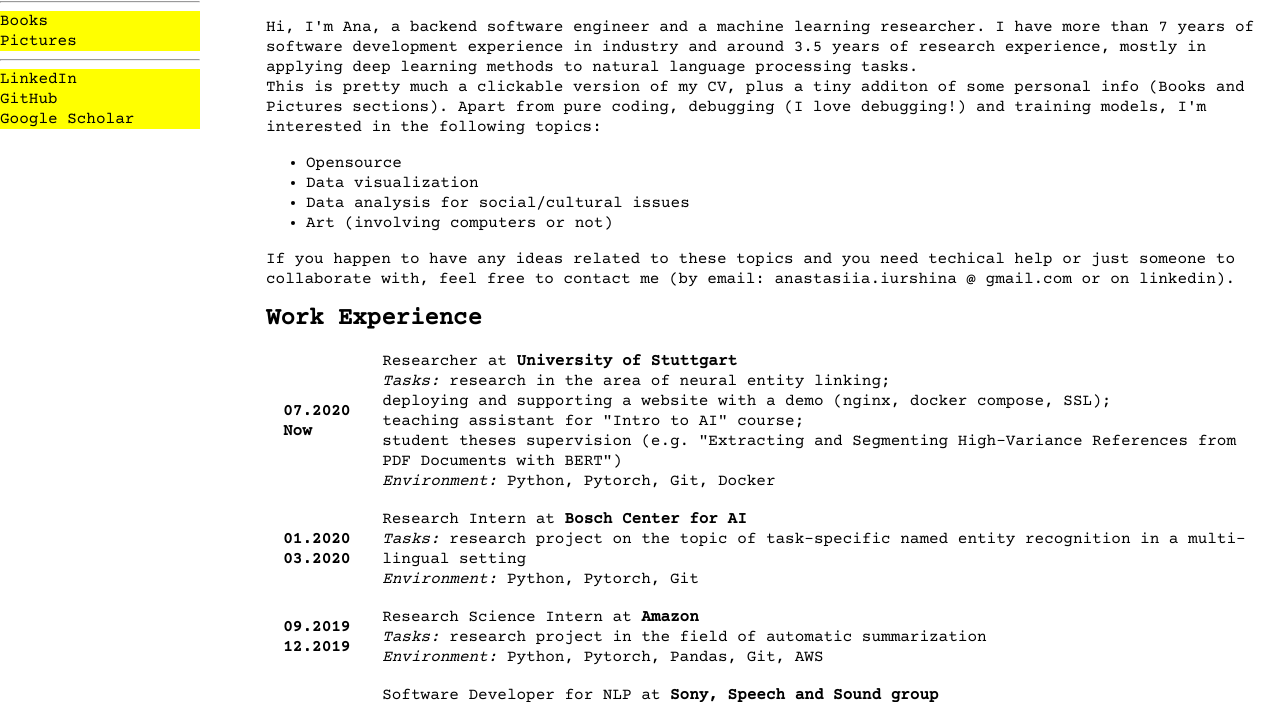
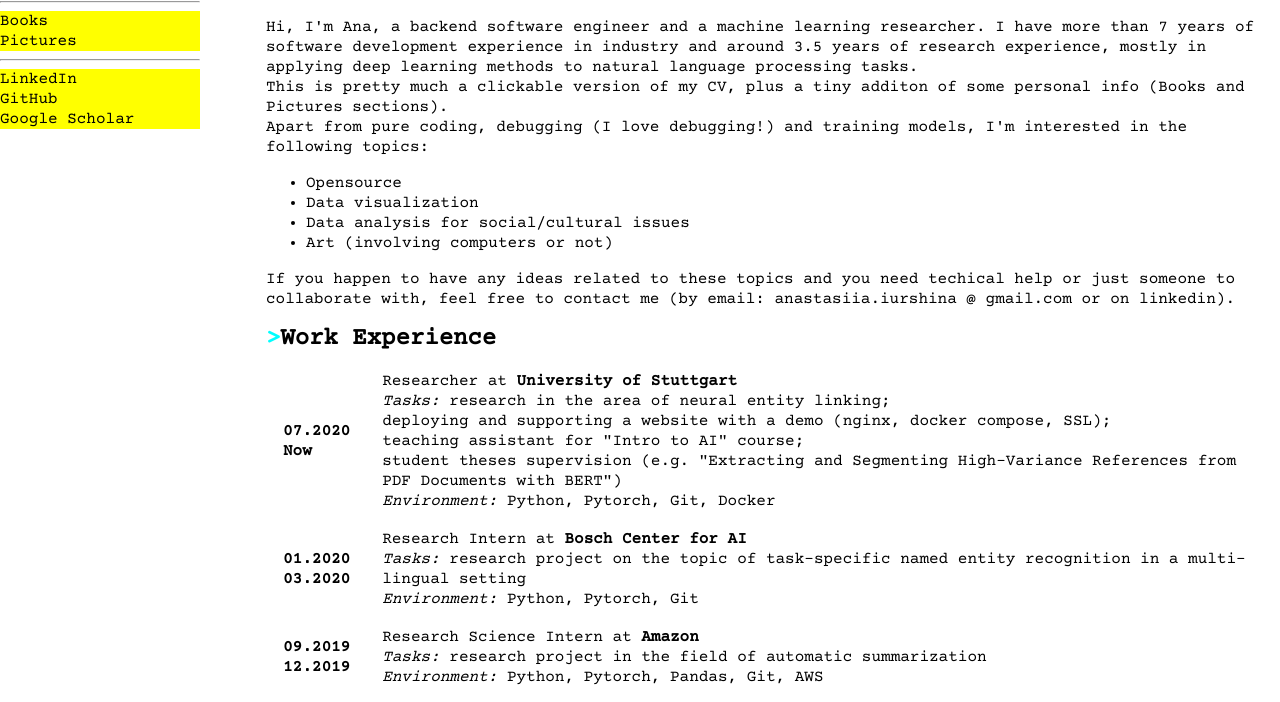
Before and after one commit to iurshina/iurshina.github.io, a plain HTML site: page index.html in a window 1280 px wide. Shown: the part 127-829 px from the top of the page. Drawn offline with Linux system fonts and the light colour scheme; files whose address does not match are found by name.

Commit message:
Tiny changes

```diff
--- a/styles/style.css
+++ b/styles/style.css
@@ -23,6 +23,16 @@
     background-color: #04AA6D;
     color: white;
   }
+
+  h2:before {
+    content: ">";
+    color: aqua;
+  }
+/*
+   h2:after {
+    content: "<";
+    color: aqua;
+  } */
 
   div.content {
     margin-left: 250px;
```
Also changed, not shown: index.html (+2 -0 lines).
